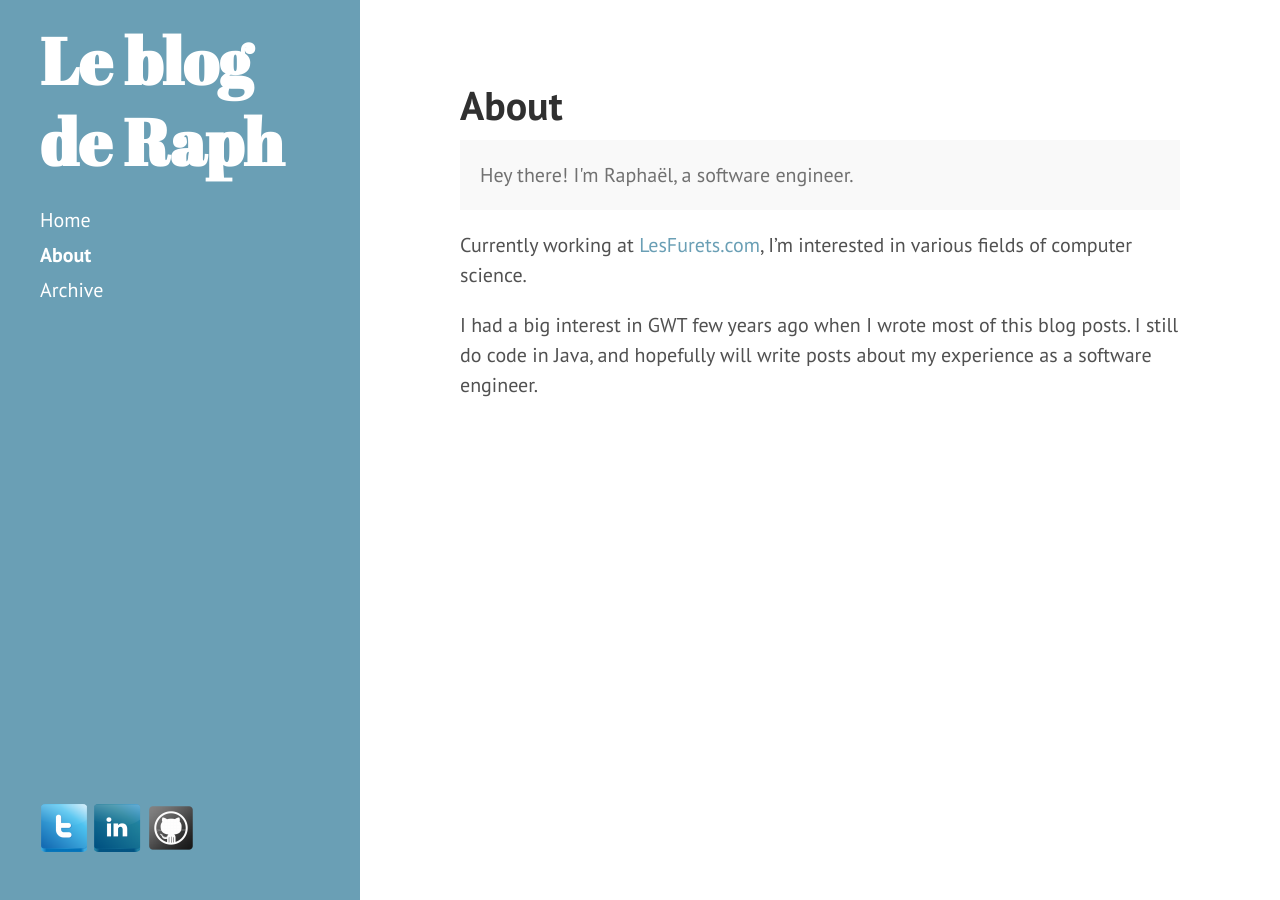
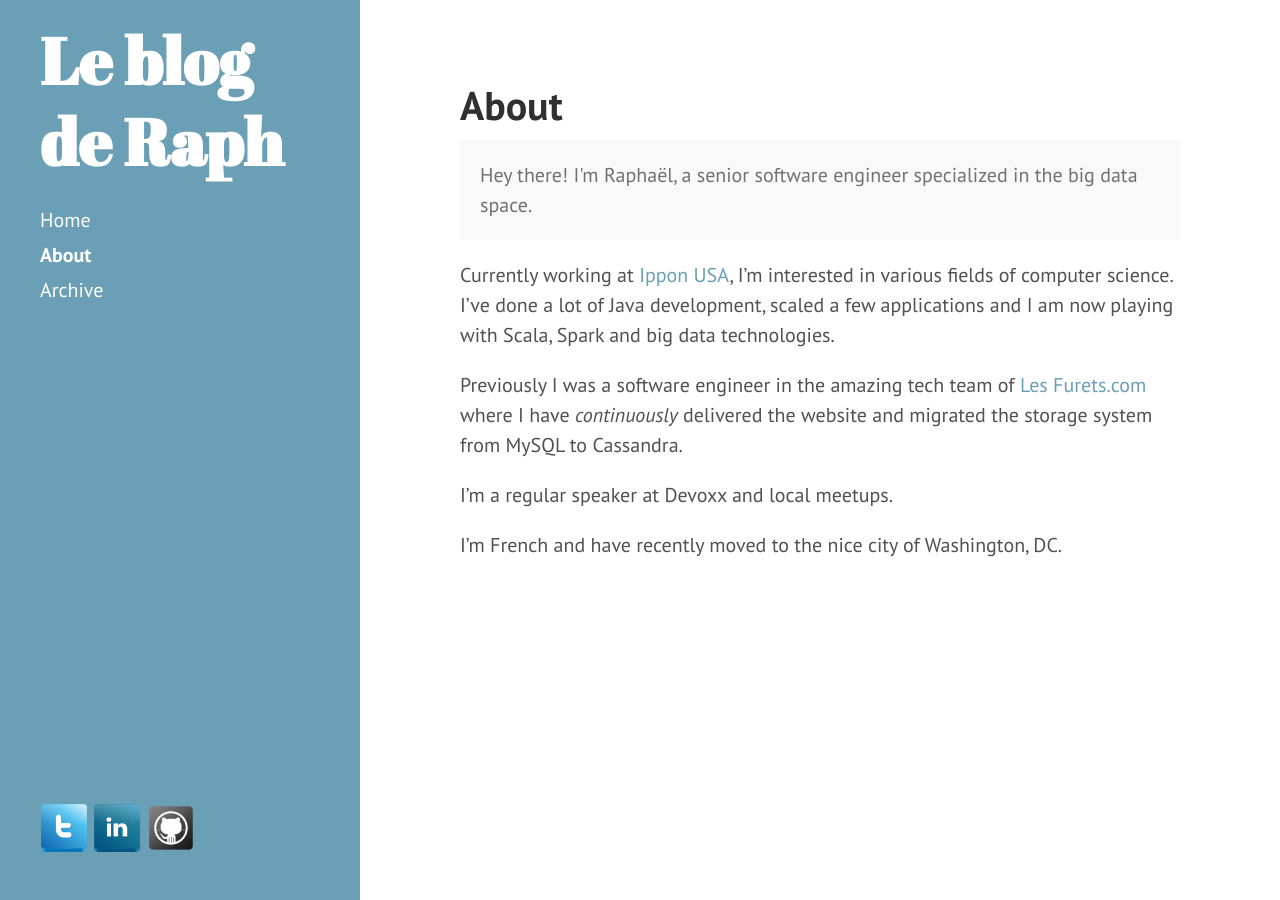
Before and after one commit to RaphaelBrugier/RaphaelBrugier, a Jekyll site: the page built from about.md, in a window 1280 px wide. Built offline with Jekyll 4.4.1, drawn with Linux system fonts in a browser that asks for light colours; Markdown is read by kramdown in place of the engine named in the settings.

Commit message:
update about me

```diff
--- a/about.md
+++ b/about.md
@@ -4,10 +4,15 @@ title: About
 ---
 
 <p class="message">
-  Hey there! I'm Raphaël, a software engineer.
+  Hey there! I'm Raphaël, a senior software engineer specialized in the big data space.
 </p>
 
-Currently working at [LesFurets.com](www.lesfurets.com), I'm interested in various fields of computer science.
+Currently working at [Ippon USA](www.ipponusa.com), I'm interested in various fields of computer science.
+I've done a lot of Java development, scaled a few applications and I am now playing with Scala, Spark and big data technologies.
 
-I had a big interest in GWT few years ago when I wrote most of this blog posts.
-I still do code in Java, and hopefully will write posts about my experience as a software engineer.
+Previously I was a software engineer in the amazing tech team of [Les Furets.com](www.lesfurets.com) where I have _continuously_ delivered the website and migrated
+the storage system from MySQL to Cassandra.
+
+I'm a regular speaker at Devoxx and local meetups.
+
+I'm French and have recently moved to the nice city of Washington, DC.
```
